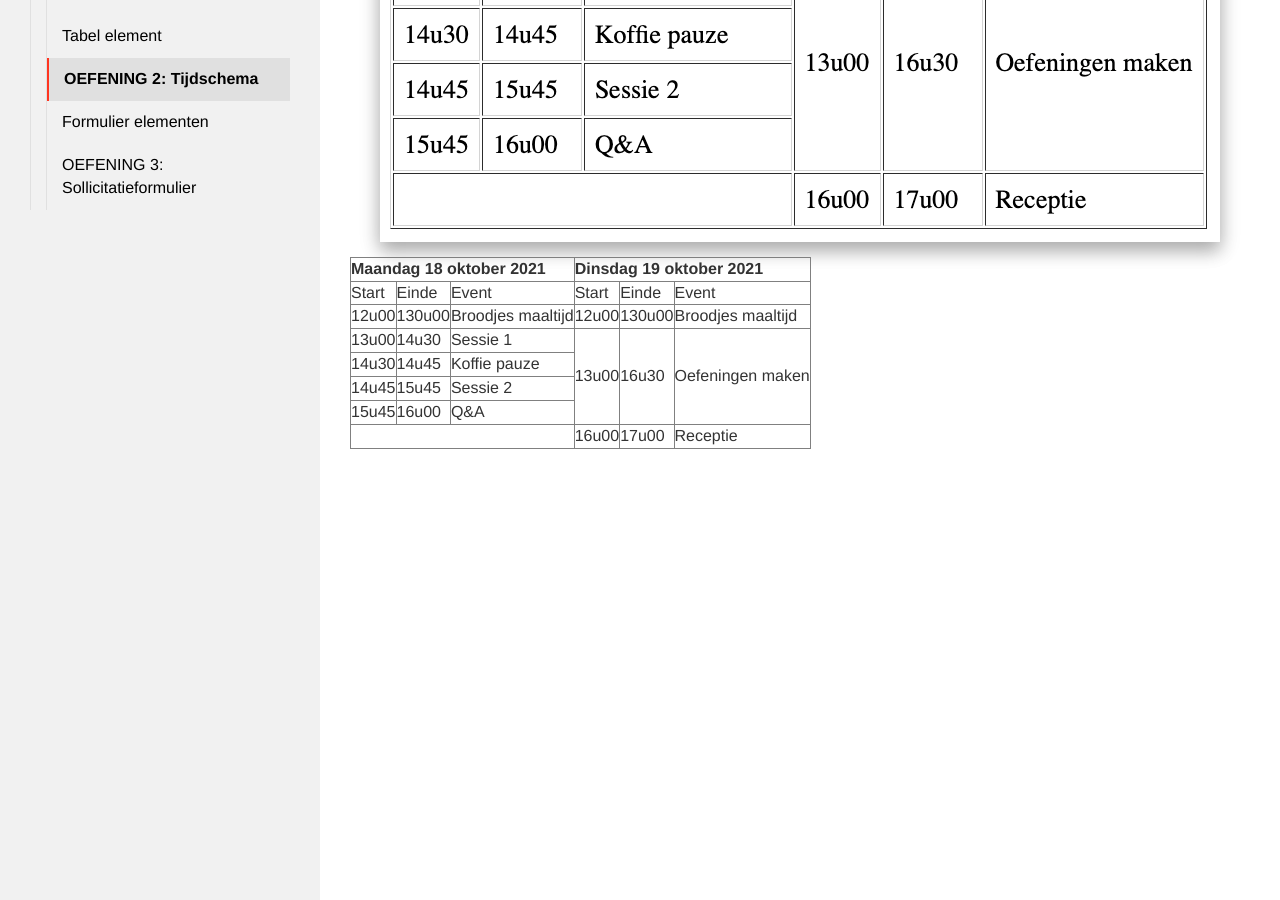
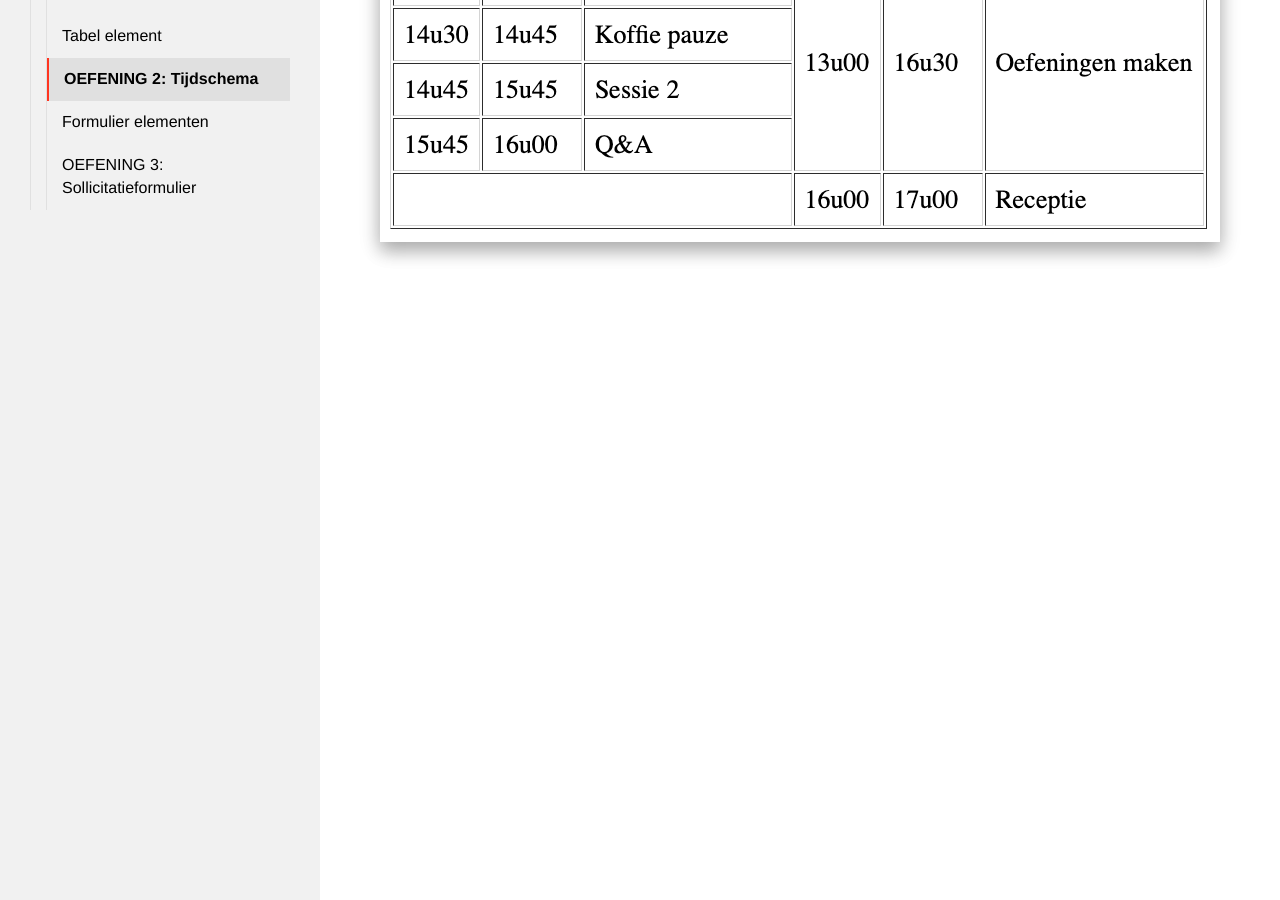
Before and after one commit to Syntra-Brussel/webdesign, a Jekyll site: the page built from html/elementen/oefening_2.md, in a window 1280 px wide and 900 px high, scrolled down 531 px. Built offline with Jekyll 4.4.1, drawn with Linux system fonts in a browser that asks for light colours; nearby versions of some CDN libraries; a script that is not in the unit is left out.

Commit message:
oefening 2

```diff
--- a/html/elementen/oefening_2.md
+++ b/html/elementen/oefening_2.md
@@ -18,55 +18,3 @@ collection: [html, elementen]
 </div>
 
 <img class="shadow center" src="{{ '/html/elementen/images/oefening_2_tabel.png' | relative_url}}" />
-
-<table border="1" cellpadding="10">
-    <tr>
-        <th colspan="3">Maandag 18 oktober 2021</th>
-        <th colspan="3">Dinsdag 19 oktober 2021</th>
-    </tr>
-    <tr>
-        <td>Start</td>
-        <td>Einde</td>
-        <td>Event</td>
-        <td>Start</td>
-        <td>Einde</td>
-        <td>Event</td>
-    </tr>
-    <tr>
-        <td>12u00</td>
-        <td>130u00</td>
-        <td>Broodjes maaltijd</td>
-        <td>12u00</td>
-        <td>130u00</td>
-        <td>Broodjes maaltijd</td>
-    </tr>
-    <tr>
-        <td>13u00</td>
-        <td>14u30</td>
-        <td>Sessie 1</td>
-        <td rowspan="4">13u00</td>
-        <td rowspan="4">16u30</td>
-        <td rowspan="4">Oefeningen maken</td>
-    </tr>
-    <tr>
-        <td>14u30</td>
-        <td>14u45</td>
-        <td>Koffie pauze</td>
-    </tr>
-    <tr>
-        <td>14u45</td>
-        <td>15u45</td>
-        <td>Sessie 2</td>
-    </tr>
-    <tr>
-        <td>15u45</td>
-        <td>16u00</td>
-        <td>Q&A</td>
-    </tr>
-    <tr>
-        <td colspan="3"></td>
-        <td>16u00</td>
-        <td>17u00</td>
-        <td>Receptie</td>
-    </tr>
-</table>
```
